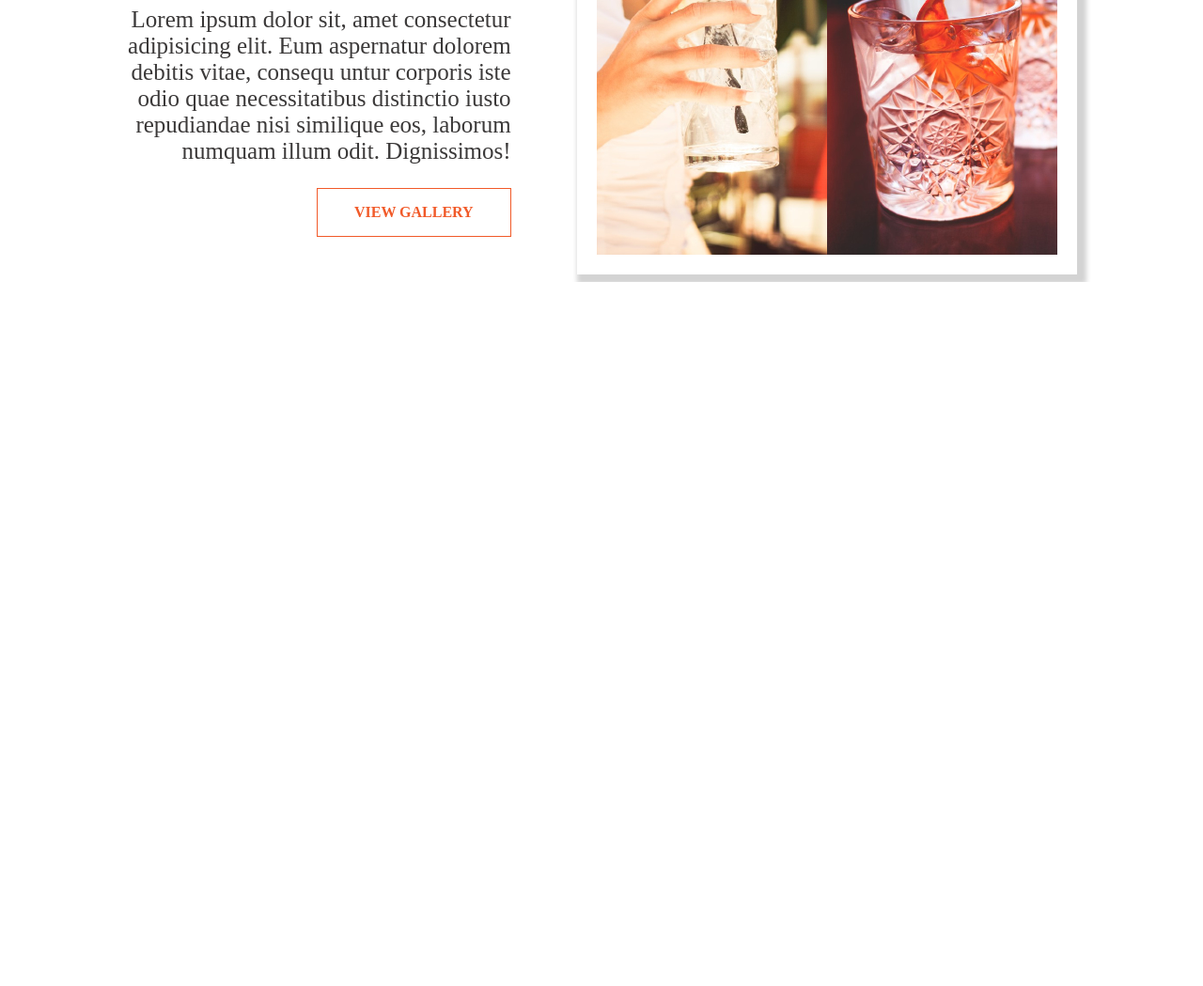
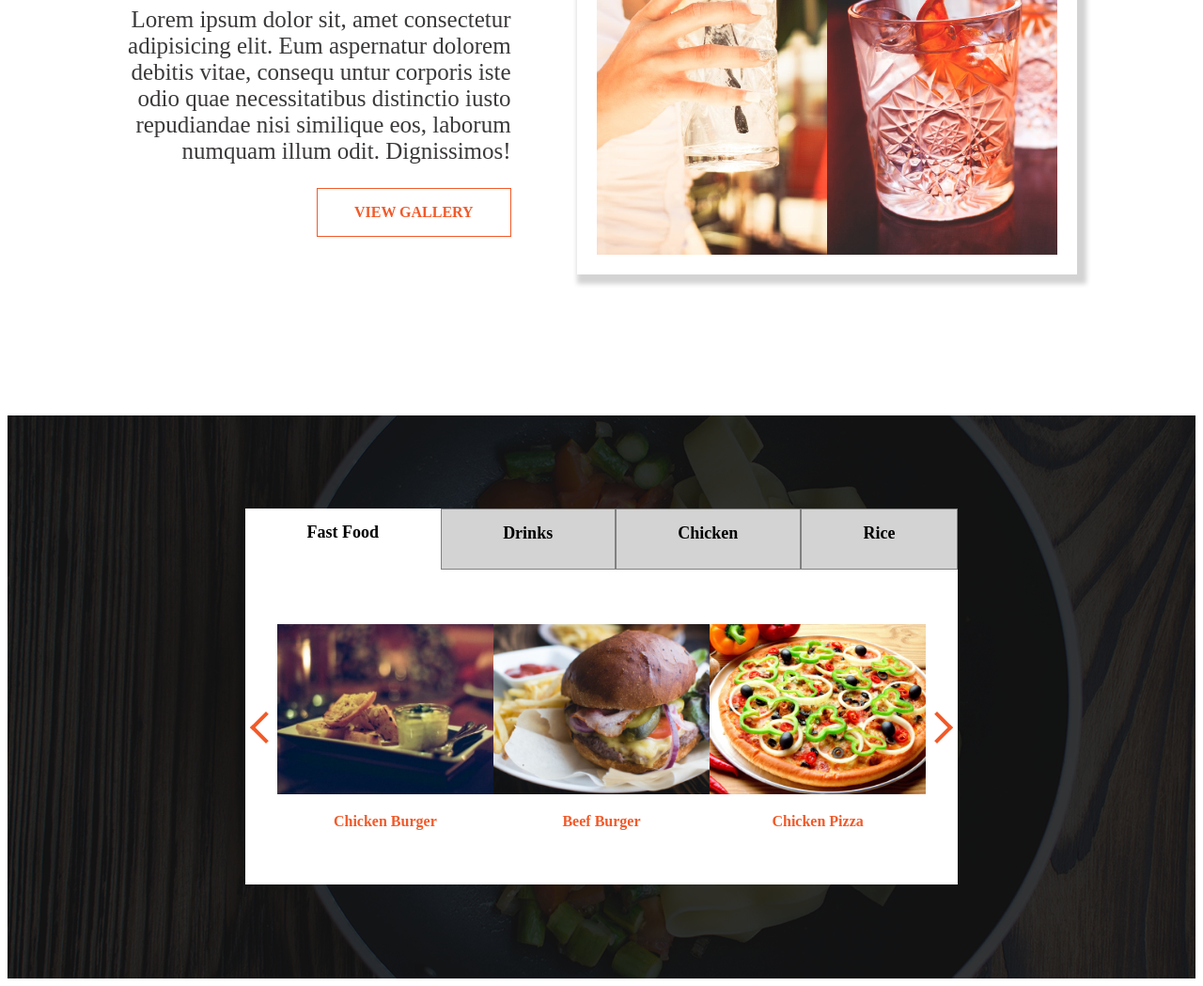
Before and after one commit to OderoOluoch/Floice, a plain HTML site: page index.html in a window 1280 px wide. Shown: the part 1843-2892 px from the top of the page at 94% size. Before the commit the page ends 2143 px from the top, so only its background shows below. Drawn offline with Linux system fonts and the light colour scheme.

Commit message:
Almost there

```diff
--- a/index.css
+++ b/index.css
@@ -229,3 +229,111 @@
     background-color: #f15a29;
     color: white;
   }
+
+
+  /* Another section */
+
+
+.food-slider-section {
+    display: flex;
+    justify-content: center;
+    align-items: center;
+    background-image: url(../Images/backgrounds/foodsBg.jpg);
+    background-repeat: no-repeat;
+    margin-top: 150px;
+    background-size: cover;
+    height: 599px;
+  }
+
+  .food-slider {
+    display: flex;
+    flex-direction: column;
+    justify-content: space-between;
+    height: 400px;
+    width: 60%;
+    background-color: white;
+    margin: auto;
+  }
+  .slider {
+    display: flex;
+    flex-direction: row;
+    height: 65px;
+    width: 100%;
+    justify-content: center;
+    font-size: large;
+  }
+  #slide-one {
+    flex-grow: 1;
+    text-align: center;
+    vertical-align: middle;
+    line-height: 50px;
+  }
+  #slide-two {
+    border: 1px solid gray;
+    flex-grow: 1;
+    text-align: center;
+    vertical-align: middle;
+    line-height: 50px;
+    background-color: lightgray;
+  }
+  #slide-three {
+    border: 1px solid gray;
+    flex-grow: 1;
+    text-align: center;
+    vertical-align: middle;
+    line-height: 50px;
+    background-color: lightgray;
+  }
+  #slide-four {
+    border: 1px solid gray;
+    flex-grow: 1;
+    text-align: center;
+    vertical-align: middle;
+    line-height: 50px;
+    background-color: lightgray;
+  }
+  .slider-arrows {
+    color: #f15a29;
+    display: flex;
+    flex-direction: row;
+    width: 100%;
+    height: 280px;
+    justify-content: space-around;
+    text-align: center;
+    align-items: center;
+    padding: 0 0 20px 0;
+  }
+  .slider-left-arrow {
+    margin: 0 0 10px 10px;
+  }
+  .slider-right-arrow {
+    margin: 0 10px 10px 0;
+  }
+  .left {
+    border: solid #f15a29;
+    border-width: 0 4px 4px 0;
+    display: inline-block;
+    padding: 0 0 20px 20px;
+    transform: rotate(135deg);
+    -webkit-transform: rotate(135deg);
+  }
+  .right {
+    border: solid #f15a29;
+    border-width: 0 4px 4px 0;
+    display: inline-block;
+    padding: 0 0 20px 20px;
+    transform: rotate(-45deg);
+    -webkit-transform: rotate(-45deg);
+  }
+  #slider-image-one {
+    width: 100%;
+    height: auto;
+  }
+  #slider-image-two {
+    width: 100%;
+    height: auto;
+  }
+  #slider-image-three {
+    width: 100%;
+    height: auto;
+  }
--- a/index.html
+++ b/index.html
@@ -67,8 +67,46 @@
               </div>
             </div>
             <div class="drinks-show-images">
-              <img id="drinks-show-image-one" src="Images/drink1.jpg" alt="Drinks" />
-              <img id="drinks-show-image-two" src="Images/drink2.jpg" alt="Drinks" />
+              <img id="drinks-show-image-one" src="Images/drink1.jpg" alt="Image displaying drinks" />
+              <img id="drinks-show-image-two" src="Images/drink2.jpg" alt="Image displaying drinks" />
+            </div>
+          </div>
+          <div class="food-slider-section">
+            <div class="food-slider">
+              <div class="slider">
+                <div id="slide-one"><strong>Fast Food</strong></div>
+                <div id="slide-two"><strong>Drinks</strong></div>
+                <div id="slide-three"><strong>Chicken</strong></div>
+                <div id="slide-four"><strong>Rice</strong></div>
+              </div>
+              <div class="slider-arrows">
+                <div class="slider-left-arrow"><i class="left"></i></div>
+                <div class="chickenburger">
+                  <img
+                    id="slider-image-one"
+                    src="Images/fastfood/chickenBurger.jpg"
+                    alt="Chicken Burger"
+                  />
+                  <p id="chickenburger"><strong>Chicken Burger</strong></p>
+                </div>
+                <div class="beefburger">
+                  <img
+                    id="slider-image-two"
+                    src="Images/fastfood/beefBurger.jpg"
+                    alt="Beef Burger"
+                  />
+                  <p id="beefburger"><strong>Beef Burger</strong></p>
+                </div>
+                <div class="chickenpizza">
+                  <img
+                    id="slider-image-three"
+                    src="Images/fastfood/chickenPizza.jpg"
+                    alt="Chicken Pizza"
+                  />
+                  <p id="chickenpizza"><strong>Chicken Pizza</strong></p>
+                </div>
+                <div class="slider-right-arrow"><i class="right"></i></div>
+              </div>
             </div>
           </div>
 
```
